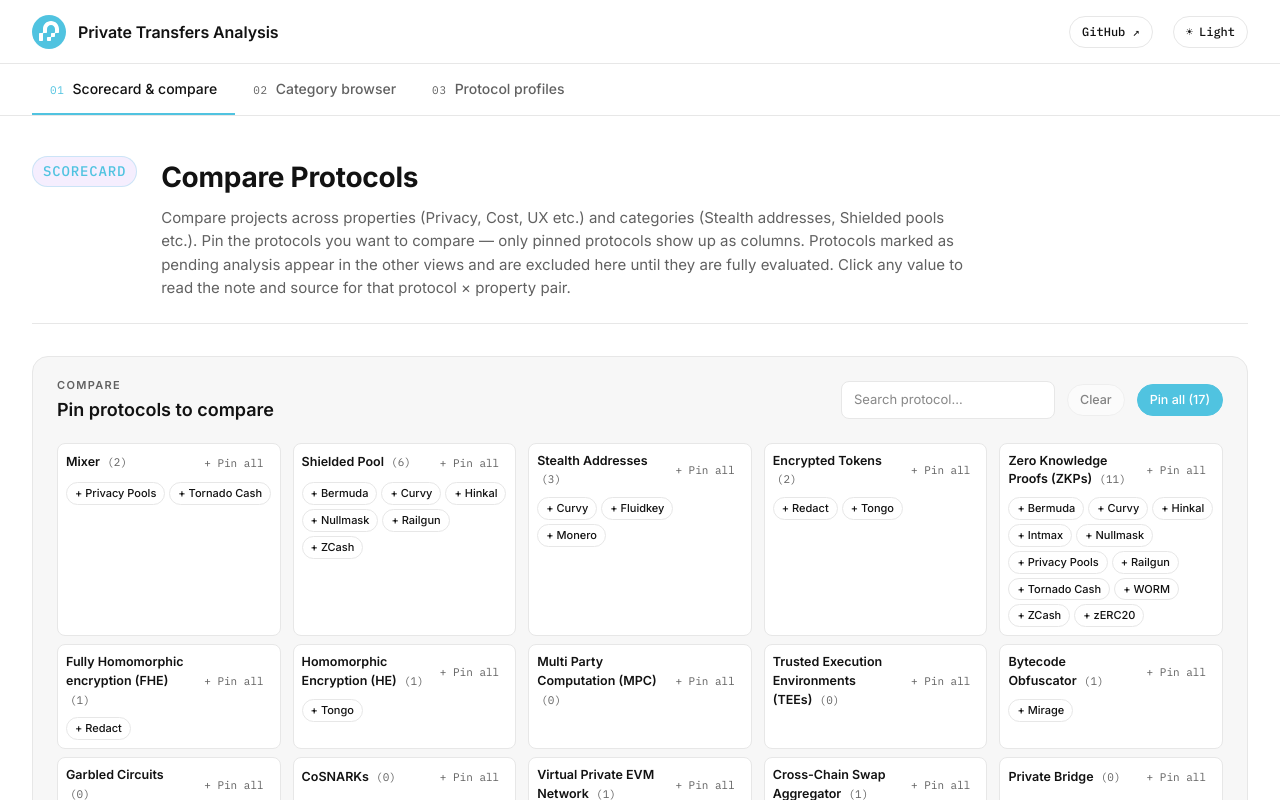
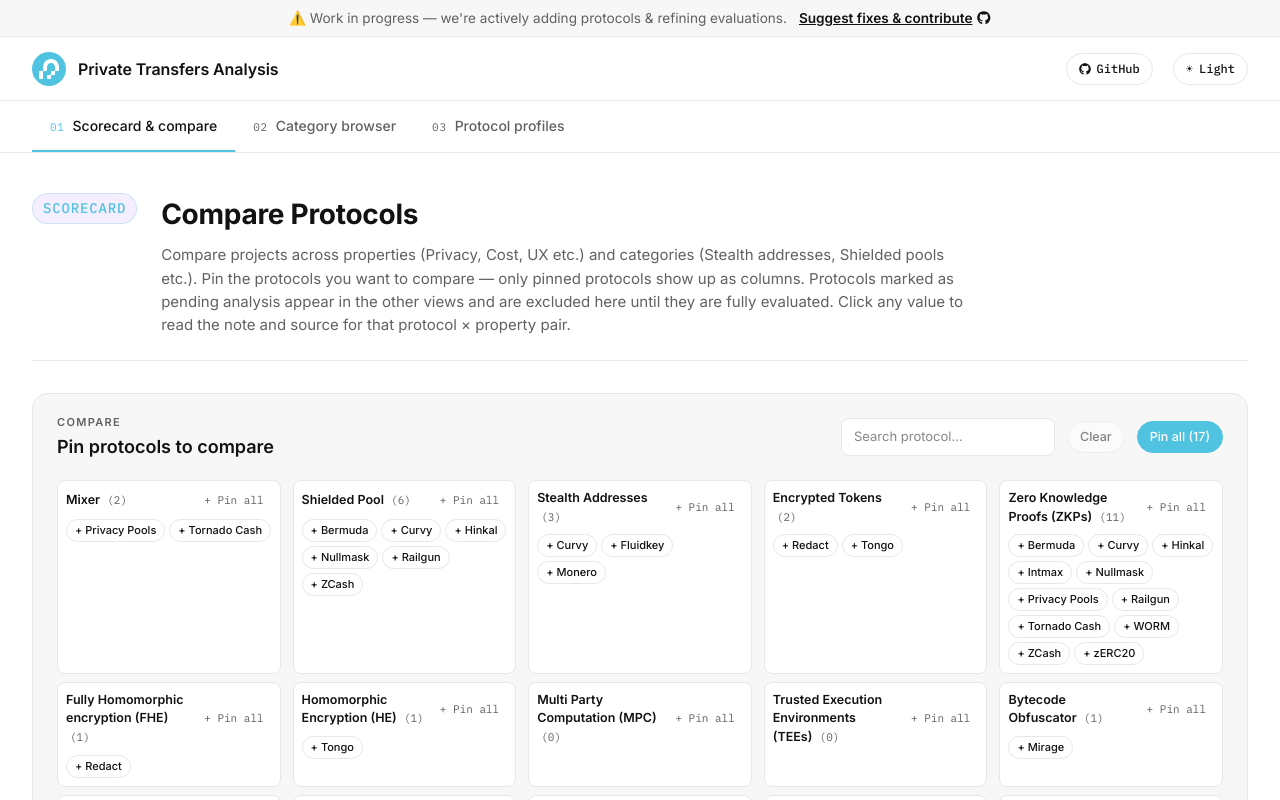
Before and after one commit to privacy-ethereum/private-transfers-benchmarks, a React (Vite) app in the folder project-evaluations/: page / in a window 1280 px wide. Shown: the top 800 px of the page. Built offline with nearby package versions, Linux system fonts and the light colour scheme.

Commit message:
feat:(project-evaluations): add needs research review text to frontend

```diff
--- a/project-evaluations/package.json
+++ b/project-evaluations/package.json
@@ -19,6 +19,7 @@
     "puppeteer-core": "^25.0.4",
     "react": "^19.1.0",
     "react-dom": "^19.1.0",
+    "react-icons": "^5.6.0",
     "zod": "^4.3.6"
   },
   "devDependencies": {
--- a/project-evaluations/src/App.tsx
+++ b/project-evaluations/src/App.tsx
@@ -5,6 +5,7 @@
 import ReportBanner from "./components/ReportBanner.js";
 import ScorecardView from "./components/ScorecardView.js";
 import TopBar from "./components/TopBar.js";
+import WipBanner from "./components/WipBanner.js";
 import { evaluations } from "./data/evaluations/index.js";
 
 type ViewDirection = "score" | "category" | "profile";
@@ -96,6 +97,7 @@
   return (
     <>
       <ReportBanner />
+      <WipBanner />
       <TopBar
         dark={dark}
         onToggleDark={() => {
--- /dev/null
+++ b/project-evaluations/src/components/GitHubIcon.tsx
@@ -0,0 +1,5 @@
+import { FaGithub } from "react-icons/fa6";
+
+export default function GitHubIcon() {
+  return <FaGithub aria-hidden="true" />;
+}
--- a/project-evaluations/src/components/ProfileView.tsx
+++ b/project-evaluations/src/components/ProfileView.tsx
@@ -168,13 +168,24 @@
                   </summary>
                   <div className="body">
                     {PROPERTY_DEFINITIONS.filter((p) => p.group === g).map((prop) => {
-                      const { value, notes, url } = valueFor({ evaluations: protocol, propertyName: prop.name });
+                      const { value, notes, url, needsResearchReview } = valueFor({
+                        evaluations: protocol,
+                        propertyName: prop.name,
+                      });
                       const placeholderNote = value === "—" ? notMeasuredNoteFor(prop.name, protocol.id) : undefined;
                       const dimmed = BENCHMARKED_PROPERTIES.has(prop.name) && !BENCHMARKED_PROJECT_IDS.has(protocol.id);
                       return (
                         <div key={prop.name} className={`prop-row${dimmed ? " prop-row--dimmed" : ""}`}>
                           <div className="pname">
                             {prop.name}
+                            {needsResearchReview !== "" && (
+                              <span
+                                className="review-warning pop-trigger"
+                                aria-label={`Needs additional review: ${needsResearchReview}`}
+                              >
+                                ⚠<span className="pop">{needsResearchReview}</span>
+                              </span>
+                            )}
                             <span className="metric">{prop.metric}</span>
                           </div>
                           <div className="pval">{value}</div>
--- a/project-evaluations/src/components/ScoreGroup.tsx
+++ b/project-evaluations/src/components/ScoreGroup.tsx
@@ -50,7 +50,7 @@
                   <div>{prop.metric}</div>
                 </td>
                 {protos.map((p) => {
-                  const { value } = valueFor({ evaluations: p, propertyName: prop.name });
+                  const { value, needsResearchReview } = valueFor({ evaluations: p, propertyName: prop.name });
                   const tone = cellTone({ value, propertyName: prop.name });
                   let cls: string;
 
@@ -78,6 +78,14 @@
                         }}
                       >
                         <span className={cls}>{value}</span>
+                        {needsResearchReview !== "" && (
+                          <span
+                            className="review-warning pop-trigger"
+                            aria-label={`Needs additional review: ${needsResearchReview}`}
+                          >
+                            ⚠<span className="pop">{needsResearchReview}</span>
+                          </span>
+                        )}
                       </button>
                     </td>
                   );
--- a/project-evaluations/src/components/TopBar.tsx
+++ b/project-evaluations/src/components/TopBar.tsx
@@ -1,3 +1,5 @@
+import GitHubIcon from "./GitHubIcon.js";
+
 interface TopBarProps {
   dark: boolean;
   onToggleDark: () => void;
@@ -17,7 +19,7 @@
           target="_blank"
           rel="noreferrer"
         >
-          GitHub ↗
+          <GitHubIcon /> GitHub
         </a>
         <button
           className="theme-toggle"
--- /dev/null
+++ b/project-evaluations/src/components/WipBanner.tsx
@@ -0,0 +1,20 @@
+import GitHubIcon from "./GitHubIcon.js";
+
+/** Notice that the dashboard is still in active development. */
+export default function WipBanner() {
+  return (
+    <aside className="wip-banner" aria-label="Work in progress notice">
+      <span className="wip-banner__text">
+        ⚠️ Work in progress — we&apos;re actively adding protocols & refining evaluations.
+      </span>
+      <a
+        className="wip-banner__link"
+        href="https://github.com/privacy-ethereum/private-transfers-benchmarks/blob/main/CONTRIBUTING.md"
+        target="_blank"
+        rel="noreferrer"
+      >
+        Suggest fixes & contribute <GitHubIcon />
+      </a>
+    </aside>
+  );
+}
--- a/project-evaluations/src/styles.css
+++ b/project-evaluations/src/styles.css
@@ -305,6 +305,37 @@
 }
 
 .report-banner__link:hover {
+  opacity: 0.85;
+}
+
+/* =========================================================
+   Work-in-progress banner
+   ========================================================= */
+.wip-banner {
+  display: flex;
+  align-items: center;
+  justify-content: center;
+  gap: var(--space-3);
+  padding: var(--space-2) var(--space-8);
+  background: var(--background-highlight);
+  border-bottom: 1px solid var(--border);
+  color: var(--body-medium);
+  font-size: 0.85rem;
+  flex-wrap: wrap;
+  text-align: center;
+}
+
+.wip-banner__link {
+  display: inline-flex;
+  align-items: center;
+  gap: 5px;
+  color: var(--body);
+  text-decoration: underline;
+  font-weight: var(--fw-semibold);
+  white-space: nowrap;
+}
+
+.wip-banner__link:hover {
   opacity: 0.85;
 }
 
@@ -509,6 +540,24 @@
     transform 140ms;
 }
 
+.review-warning {
+  display: inline-flex;
+  align-items: center;
+  line-height: 1;
+  color: var(--pill-warn-fg);
+  margin-inline: 0.4em;
+  cursor: help;
+  user-select: none;
+}
+
+.pname .review-warning {
+  font-size: 1em;
+}
+
+.proto-val .review-warning {
+  font-size: 1.35em;
+}
+
 /* =========================================================
    Scorecard compare bar
    ========================================================= */
--- a/project-evaluations/src/utils.ts
+++ b/project-evaluations/src/utils.ts
@@ -15,19 +15,25 @@
   value: string;
   notes: string;
   url: string;
+  needsResearchReview: string;
 }
 
-/** Fetches the value, notes and url for a specific property by property name */
+/** Fetches the value, notes, url and any open research-review flag for a property by name */
 export function valueFor({ evaluations, propertyName }: IValueForParams): IValueForResult {
   const property = evaluations.properties.find((_property) => _property.name === propertyName);
 
   if (!property) {
-    return { value: "—", notes: "", url: "" };
+    return { value: "—", notes: "", url: "", needsResearchReview: "" };
   }
 
   const value = Array.isArray(property.value) ? property.value.join(", ") : property.value;
 
-  return { value: value || "—", notes: property.notes ?? "", url: property.url ?? "" };
+  return {
+    value: value || "—",
+    notes: property.notes ?? "",
+    url: property.url ?? "",
+    needsResearchReview: property.needsResearchReview ?? "",
+  };
 }
 
 interface ICellToneParams {
```
Also changed, not shown: 1 other file (tests, documents, lock files or other folders).
